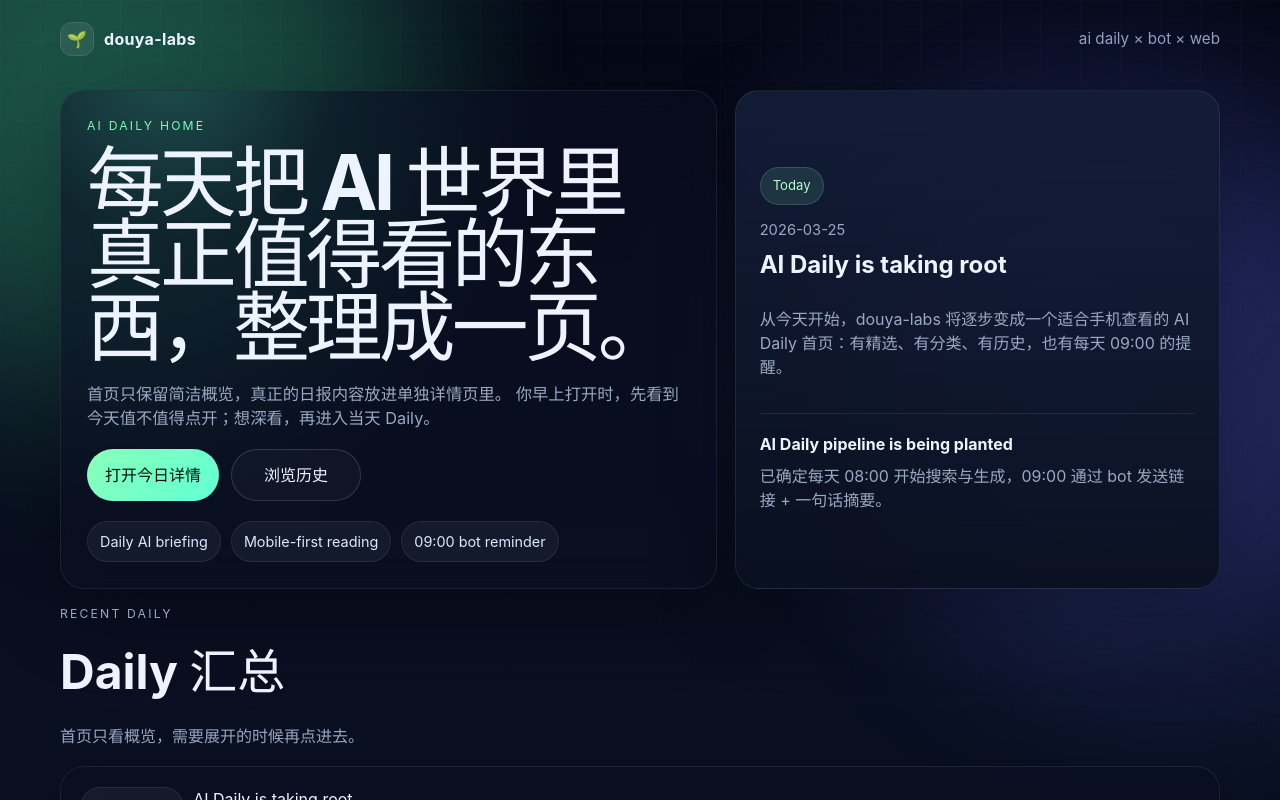
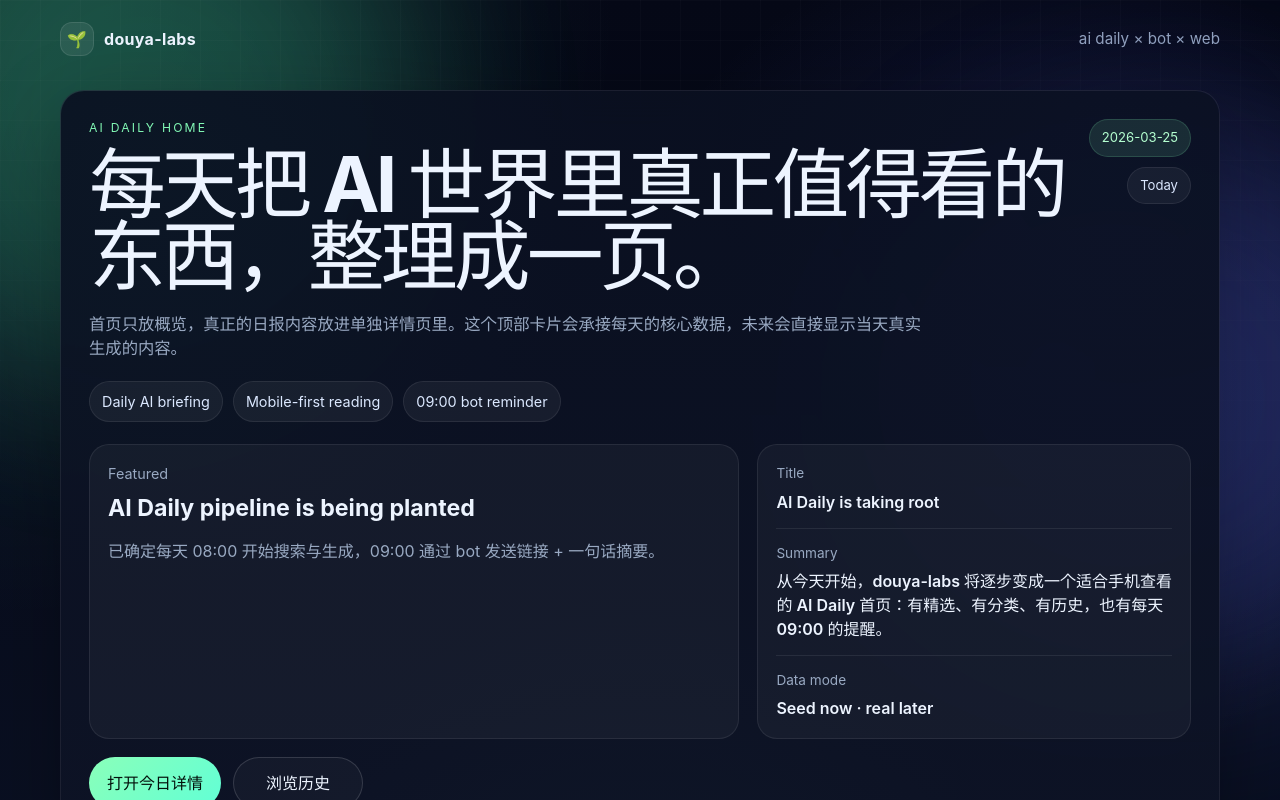
Before and after one commit to douya-labs/douya-labs.github.io, a Vue app: page /#/ in a window 1280 px wide. Shown: the top 800 px of the page. Built offline with nearby package versions, Linux system fonts and the light colour scheme.

Commit message:
style: merge home hero into single daily card

```diff
--- a/src/style.css
+++ b/src/style.css
@@ -119,15 +119,11 @@ a {
   font-size: 0.95rem;
 }
 
-.hero-home {
-  display: grid;
-  grid-template-columns: minmax(0, 1.15fr) minmax(280px, 0.85fr);
-  gap: 18px;
-  align-items: stretch;
+.hero-home--single {
+  display: block;
 }
 
-.hero-home__copy,
-.hero-panel,
+.hero-daily-card,
 .daily-section-card,
 .daily-feature,
 .archive-card,
@@ -142,20 +138,103 @@ a {
   box-shadow: 0 24px 80px rgba(0, 0, 0, 0.3);
 }
 
-.hero-home__copy {
-  padding: 26px;
+.hero-daily-card {
   overflow: hidden;
 }
 
-.hero-home__copy::before {
-  content: '';
+.hero-daily-card__glow {
   position: absolute;
-  inset: -40% auto auto -10%;
-  width: 22rem;
-  height: 22rem;
-  border-radius: 50%;
-  background: radial-gradient(circle, rgba(97, 255, 214, 0.18), transparent 68%);
+  inset: -20%;
+  background:
+    radial-gradient(circle at 20% 20%, rgba(97, 255, 214, 0.22), transparent 28%),
+    radial-gradient(circle at 80% 20%, rgba(95, 111, 255, 0.24), transparent 26%),
+    radial-gradient(circle at 50% 100%, rgba(129, 247, 180, 0.14), transparent 30%);
+  filter: blur(36px);
+  opacity: 0.9;
   pointer-events: none;
+}
+
+.hero-daily-card__inner {
+  position: relative;
+  padding: 28px;
+  background: linear-gradient(180deg, rgba(10, 16, 32, 0.9), rgba(14, 20, 38, 0.88));
+}
+
+.hero-daily-card__top {
+  display: flex;
+  justify-content: space-between;
+  gap: 18px;
+  align-items: flex-start;
+}
+
+.hero-daily-card__meta {
+  display: flex;
+  gap: 10px;
+  flex-wrap: wrap;
+  justify-content: flex-end;
+}
+
+.hero-daily-card__body {
+  display: grid;
+  grid-template-columns: minmax(0, 1.2fr) minmax(260px, 0.8fr);
+  gap: 18px;
+  margin-top: 22px;
+}
+
+.hero-daily-card__featured,
+.hero-daily-card__snapshot {
+  border-radius: 20px;
+  border: 1px solid rgba(255, 255, 255, 0.08);
+  background: rgba(255, 255, 255, 0.04);
+  padding: 18px;
+}
+
+.hero-daily-card__label {
+  margin: 0 0 10px;
+  color: #8ea4bf;
+  font-size: 0.9rem;
+}
+
+.hero-daily-card__featured h2 {
+  margin: 0 0 10px;
+  font-size: 1.45rem;
+  line-height: 1.2;
+}
+
+.hero-daily-card__featured p,
+.snapshot-item span,
+.snapshot-item strong,
+.hero__desc,
+.section__head p,
+.daily-section-card p,
+.daily-feature p,
+.archive-card p,
+.sprout-note p,
+.archive-card small,
+.archive-summary p,
+.detail-nav,
+.text-link,
+.project-card p {
+  color: #99a9c2;
+}
+
+.snapshot-item + .snapshot-item {
+  margin-top: 14px;
+  padding-top: 14px;
+  border-top: 1px solid rgba(255, 255, 255, 0.08);
+}
+
+.snapshot-item span {
+  display: block;
+  font-size: 0.85rem;
+  margin-bottom: 6px;
+}
+
+.snapshot-item strong {
+  display: block;
+  color: #edf4ff;
+  font-size: 1rem;
+  font-weight: 600;
 }
 
 .eyebrow {
@@ -170,7 +249,6 @@ a {
 .daily-feature h3,
 .daily-section-card h3,
 .archive-summary h3,
-.hero-panel h2,
 .project-card h3 {
   margin: 0;
 }
@@ -179,30 +257,12 @@ a {
   font-size: clamp(2.5rem, 8vw, 4.8rem);
   line-height: 0.94;
   letter-spacing: -0.05em;
-  position: relative;
-}
-
-.hero__desc,
-.section__head p,
-.daily-section-card p,
-.daily-feature p,
-.archive-card p,
-.sprout-note p,
-.archive-card small,
-.archive-summary p,
-.detail-nav,
-.text-link,
-.hero-panel p,
-.hero-panel span,
-.project-card p {
-  color: #99a9c2;
 }
 
 .hero__desc {
-  max-width: 46rem;
+  max-width: 52rem;
   margin: 18px 0 0;
   font-size: 1.02rem;
-  position: relative;
 }
 
 .hero__actions,
@@ -230,50 +290,6 @@ a {
   border: 1px solid rgba(255, 255, 255, 0.08);
   color: #dbe8ff;
   font-size: 0.9rem;
-}
-
-.hero-panel {
-  padding: 24px;
-  display: flex;
-  flex-direction: column;
-  justify-content: center;
-  background:
-    linear-gradient(180deg, rgba(20, 29, 56, 0.92), rgba(10, 16, 31, 0.92));
-}
-
-.hero-panel__badge {
-  display: inline-flex;
-  width: fit-content;
-  padding: 8px 12px;
-  border-radius: 999px;
-  background: rgba(129, 247, 180, 0.12);
-  border: 1px solid rgba(129, 247, 180, 0.18);
-  color: #b4ffd0;
-  font-size: 0.82rem;
-  margin-bottom: 14px;
-}
-
-.hero-panel__date {
-  margin: 0 0 10px;
-  color: #8ea4bf;
-  font-size: 0.92rem;
-}
-
-.hero-panel h2 {
-  font-size: 1.5rem;
-  line-height: 1.2;
-  margin-bottom: 12px;
-}
-
-.hero-panel__divider {
-  height: 1px;
-  background: rgba(255, 255, 255, 0.08);
-  margin: 18px 0;
-}
-
-.hero-panel strong {
-  font-size: 1rem;
-  margin-bottom: 8px;
 }
 
 .button {
@@ -465,10 +481,16 @@ a {
 }
 
 @media (max-width: 960px) {
-  .hero-home,
+  .hero-daily-card__top,
+  .hero-daily-card__body,
   .daily-sections,
   .project-grid {
     grid-template-columns: 1fr;
+    display: grid;
+  }
+
+  .hero-daily-card__meta {
+    justify-content: flex-start;
   }
 }
 
@@ -499,8 +521,7 @@ a {
     width: 100%;
   }
 
-  .hero-home__copy,
-  .hero-panel,
+  .hero-daily-card__inner,
   .daily-feature,
   .daily-section-card,
   .project-card,
--- a/src/views/HomePage.vue
+++ b/src/views/HomePage.vue
@@ -25,14 +25,53 @@ const highlights = [
         <div class="topbar__hint">ai daily × bot × web</div>
       </nav>
 
-      <section class="hero-home">
-        <div class="hero-home__copy">
+      <section class="hero-home hero-home--single">
+        <article class="hero-daily-card">
+          <div class="hero-daily-card__glow" />
+          <div class="hero-daily-card__inner">
+            <div class="hero-daily-card__top">
+              <div>
                 <p class="eyebrow">AI DAILY HOME</p>
                 <h1>每天把 AI 世界里真正值得看的东西，整理成一页。</h1>
                 <p class="hero__desc">
-            首页只保留简洁概览，真正的日报内容放进单独详情页里。
-            你早上打开时，先看到今天值不值得点开；想深看，再进入当天 Daily。
+                  首页只放概览，真正的日报内容放进单独详情页里。这个顶部卡片会承接每天的核心数据，未来会直接显示当天真实生成的内容。
                 </p>
+              </div>
+
+              <div class="hero-daily-card__meta">
+                <span class="pill">{{ todayEntry.date }}</span>
+                <span class="pill pill--soft">Today</span>
+              </div>
+            </div>
+
+            <div class="hero-highlights">
+              <span v-for="item in highlights" :key="item" class="hero-highlights__item">
+                {{ item }}
+              </span>
+            </div>
+
+            <div class="hero-daily-card__body">
+              <section class="hero-daily-card__featured">
+                <p class="hero-daily-card__label">Featured</p>
+                <h2>{{ todayEntry.featured.title }}</h2>
+                <p>{{ todayEntry.featured.summary }}</p>
+              </section>
+
+              <section class="hero-daily-card__snapshot">
+                <div class="snapshot-item">
+                  <span>Title</span>
+                  <strong>{{ todayEntry.title }}</strong>
+                </div>
+                <div class="snapshot-item">
+                  <span>Summary</span>
+                  <strong>{{ todayEntry.summary }}</strong>
+                </div>
+                <div class="snapshot-item">
+                  <span>Data mode</span>
+                  <strong>Seed now · real later</strong>
+                </div>
+              </section>
+            </div>
 
             <div class="hero__actions">
               <RouterLink class="button button--primary" :to="`/daily/${todayEntry.slug}`">
@@ -42,23 +81,8 @@ const highlights = [
                 浏览历史
               </RouterLink>
             </div>
-
-          <div class="hero-highlights">
-            <span v-for="item in highlights" :key="item" class="hero-highlights__item">
-              {{ item }}
-            </span>
           </div>
-        </div>
-
-        <div class="hero-panel">
-          <div class="hero-panel__badge">Today</div>
-          <p class="hero-panel__date">{{ todayEntry.date }}</p>
-          <h2>{{ todayEntry.title }}</h2>
-          <p>{{ todayEntry.summary }}</p>
-          <div class="hero-panel__divider" />
-          <strong>{{ todayEntry.featured.title }}</strong>
-          <span>{{ todayEntry.featured.summary }}</span>
-        </div>
+        </article>
       </section>
     </header>
 
```
Lines whose indentation alone changed are shown as unchanged.
